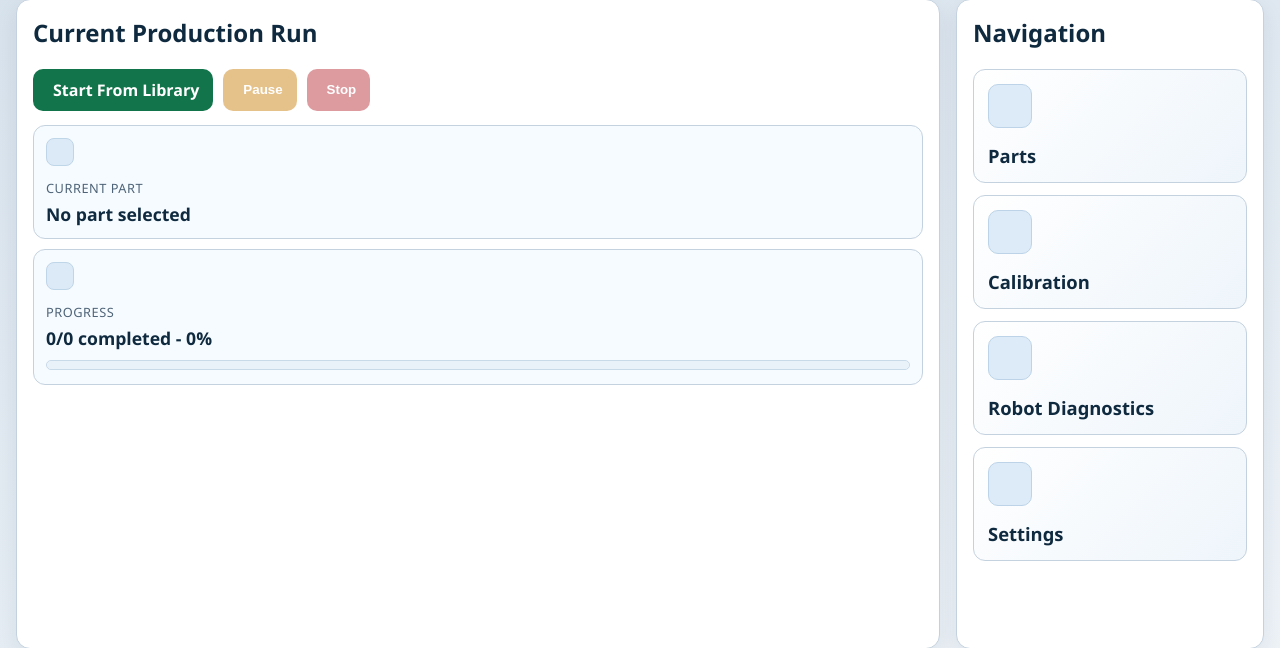
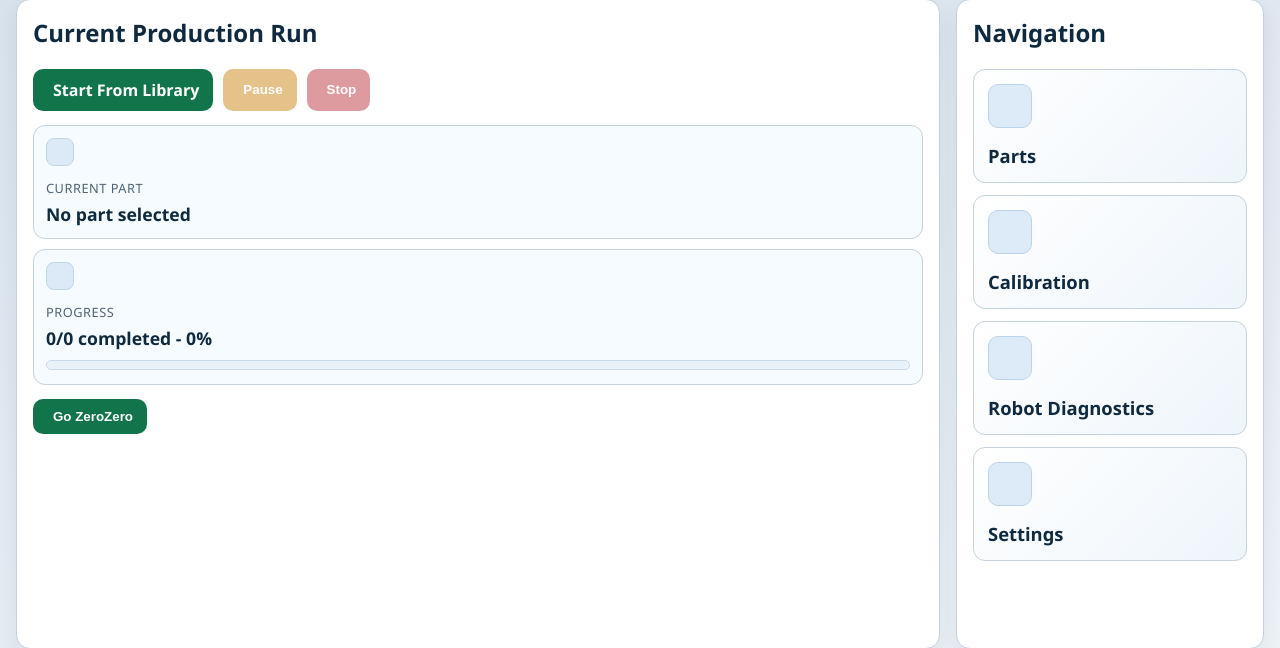
Before and after one commit to gagesmith3/WeldFlex, a Flask app: page /operator in a window 1280 px wide. Shown: the part 135-783 px from the top of the page. Run offline with Flask 3, Linux system fonts and the light colour scheme; data that the repository does not hold is empty; some libraries are stand-ins or nearby versions.

Commit message:
zerozero

```diff
--- a/backend/app.py
+++ b/backend/app.py
@@ -1035,6 +1035,27 @@ def create_app() -> Flask:
     def ui_home_current_run() -> Any:
         return render_template("partials/home_current_run.html", summary=current_run_summary())
 
+    @app.post("/ui/home/goto-zerozero")
+    def ui_home_goto_zerozero() -> Any:
+        try:
+            # Temporary helper: run the standard cycle program with zero clearance to P2P at calibrated zerozero.
+            robot_service.goto_clearance_z(0.0, runtime_settings["program_path"])
+            stamp_command_state("ZeroZero", "ok", "P2P to calibrated zerozero sent")
+            return render_template(
+                "partials/command_result.html",
+                ok=True,
+                title="ZeroZero",
+                payload={"message": "P2P move to calibrated zerozero sent."},
+            )
+        except Exception as exc:
+            stamp_command_state("ZeroZero", "error", str(exc))
+            return render_template(
+                "partials/command_result.html",
+                ok=False,
+                title="ZeroZero",
+                payload={"error": str(exc)},
+            )
+
     @app.post("/ui/recipes/save")
     def ui_recipe_save() -> Any:
         try:
--- a/backend/static/js/admin.js
+++ b/backend/static/js/admin.js
@@ -23,7 +23,7 @@
       clearTimeout(_timer);
       _timer = setTimeout(function () {
         _holdFired = true;
-        window.location.href = '/admin';
+        window.location.href = '/operator/admin';
       }, HOLD_MS);
     });
 
--- a/backend/templates/partials/home_current_run.html
+++ b/backend/templates/partials/home_current_run.html
@@ -18,3 +18,7 @@
     <progress class="progress-track" max="100" value="{{ summary.progress_percent }}" aria-label="Current production progress"></progress>
   </div>
 </div>
+
+<div class="hero-controls">
+  {{ action_button('Go ZeroZero', variant='run', icon='crosshair', hx_post='/ui/home/goto-zerozero', hx_target='#toast-rack', disabled=summary.cycle_running) }}
+</div>
```
